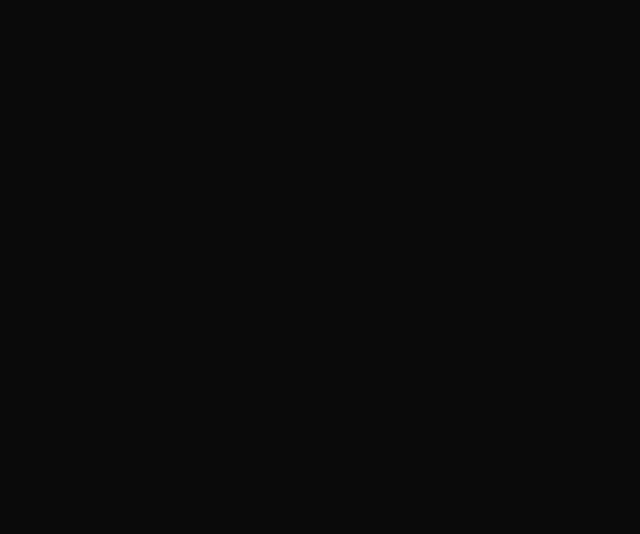
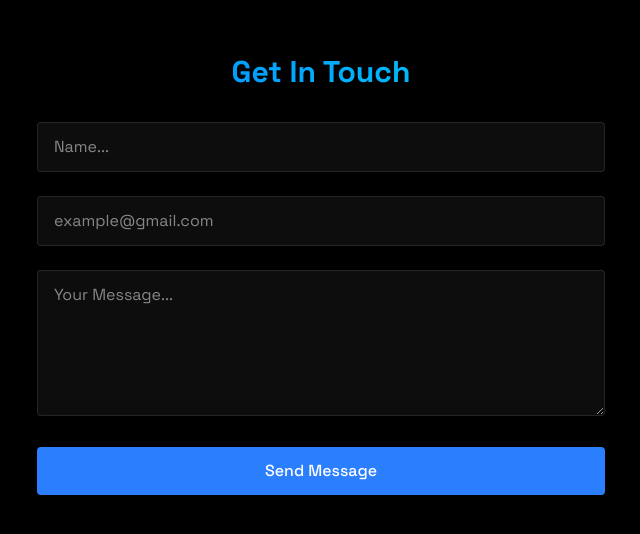
Before and after one commit to Keryyyl/first-portfolio, a React (Vite) app: page / in a window 1280 px wide. Shown: the part 2558-3092 px from the top of the page, without its empty margins (319-959 px from the left). Before the commit the page ends 2432 px from the top, so only its background shows below. Built offline with nearby package versions, Linux system fonts and the light colour scheme.

Commit message:
Adds Contact Form and Handler

```diff
--- a/src/App.jsx
+++ b/src/App.jsx
@@ -1,16 +1,20 @@
 import "./index.css";
-import { useState } from "react";
+import { useState, useEffect } from "react";
 import { LoadingScreen } from "./components/LoadingScreen";
 import { Navbar } from "./components/Navbar";
 import { MobileMenu } from "./components/MobileMenu";
 import { Home } from "./components/sections/Home";
 import { About } from "./components/sections/About";
 import { Projects } from "./components/sections/Projects";
-// import { Contact } from "./components/sections/Contact";
+import { Contact } from "./components/sections/Contact";
 
 function App() {
   const [isLoaded, setIsLoaded] = useState(false);
   const [menuOpen, setMenuOpen] = useState(false);
+
+  useEffect(() => {
+    window.history.scrollRestoration = 'manual'
+  }, []);
 
   return (
     <>
@@ -25,7 +29,7 @@
         <Home />
         <About />
         <Projects />
-        {/* <Contact /> */}
+        <Contact />
       </div>
     </>
   )
--- a/src/components/sections/Contact.jsx
+++ b/src/components/sections/Contact.jsx
@@ -1 +1,63 @@
+import { useState } from "react";
 import { RevealOnScroll } from "../RevealOnScroll";
+import emailjs from 'emailjs-com'
+
+export const Contact = () => {
+    const [formData, setFormData] = useState({
+        name: "",
+        email: "",
+        message: "",
+    });
+
+    const SERVICE_ID = "service_2z65rkj";
+    const TEMPLATE_ID = "template_m1bedtc";
+    const PUBLIC_KEY = "eIxMOLY-jxZ3lhnIo";
+
+    const handleSubmit = (e) => {
+        e.preventDefault();
+
+        emailjs
+            .sendForm(SERVICE_ID, TEMPLATE_ID, e.target, PUBLIC_KEY)
+            .then((result) => {
+            alert("Mesage Sent!");
+            setFormData({name: "", email: "", message: ""})
+        })
+        .catch(() => alert("Oops! Something went wrong. Please try again later."));
+    };
+
+    return (
+        <section id="contact" className="min-h-screen flex items-center justify-center py-20">
+            <RevealOnScroll>
+                <div className="px-4 w-150">
+                    <h2 className="text-3xl font-bold mb-8 bg-gradient-to-r from-blue-500 to-cyan-400 bg-clip-text text-transparent text-center">
+                        Get In Touch
+                    </h2>
+                    <form className="space-y-6" onSubmit={handleSubmit}>
+                        <div className="relative">
+                            <input type="text" id="name" name="name" required value={formData.name} onChange={(e) => setFormData({...formData, name: e.target.value})} placeholder="Name..."
+                            className="w-full bg-white/5 border border-white/10 rounded px-4 py-3 text-white transition
+                            focus:outline-none focus:border-blue-500 focus:bg-blue-500/5"/>
+                        </div>
+
+                        <div className="relative">
+                            <input type="email" id="email" name="email" required value={formData.email} onChange={(e) => setFormData({...formData, email: e.target.value})} placeholder="example@gmail.com"
+                            className="w-full bg-white/5 border border-white/10 rounded px-4 py-3 text-white transition
+                            focus:outline-none focus:border-blue-500 focus:bg-blue-500/5"/>
+                        </div>
+
+                        <div className="relative">
+                            <textarea id="message" name="message" required rows={5} value={formData.message} onChange={(e) => setFormData({...formData, message: e.target.value})} placeholder="Your Message..."
+                            className="w-full bg-white/5 border border-white/10 rounded px-4 py-3 text-white transition
+                            focus:outline-none focus:border-blue-500 focus:bg-blue-500/5"/>
+                        </div>
+
+                        <button type="submit" className="w-full bg-blue-500 text-white py-3 px-6 rounded font-medium transition relative overflow-hidden
+                        hover:-translate-y-0.5 hover:shadow-[0_0_15px_rgba(59,130,246,0.4)]">
+                            Send Message
+                        </button>
+                    </form>
+                </div>
+            </RevealOnScroll>
+        </section>
+    )
+}
--- a/src/index.css
+++ b/src/index.css
@@ -7,6 +7,9 @@
   font-family: "Space Grotesk", sans-serif;
   background: #0a0a0a;
   color: #f3f4f6;
+}
+html {
+  scroll-behavior: smooth;
 }
 
 @layer utilities {
```
